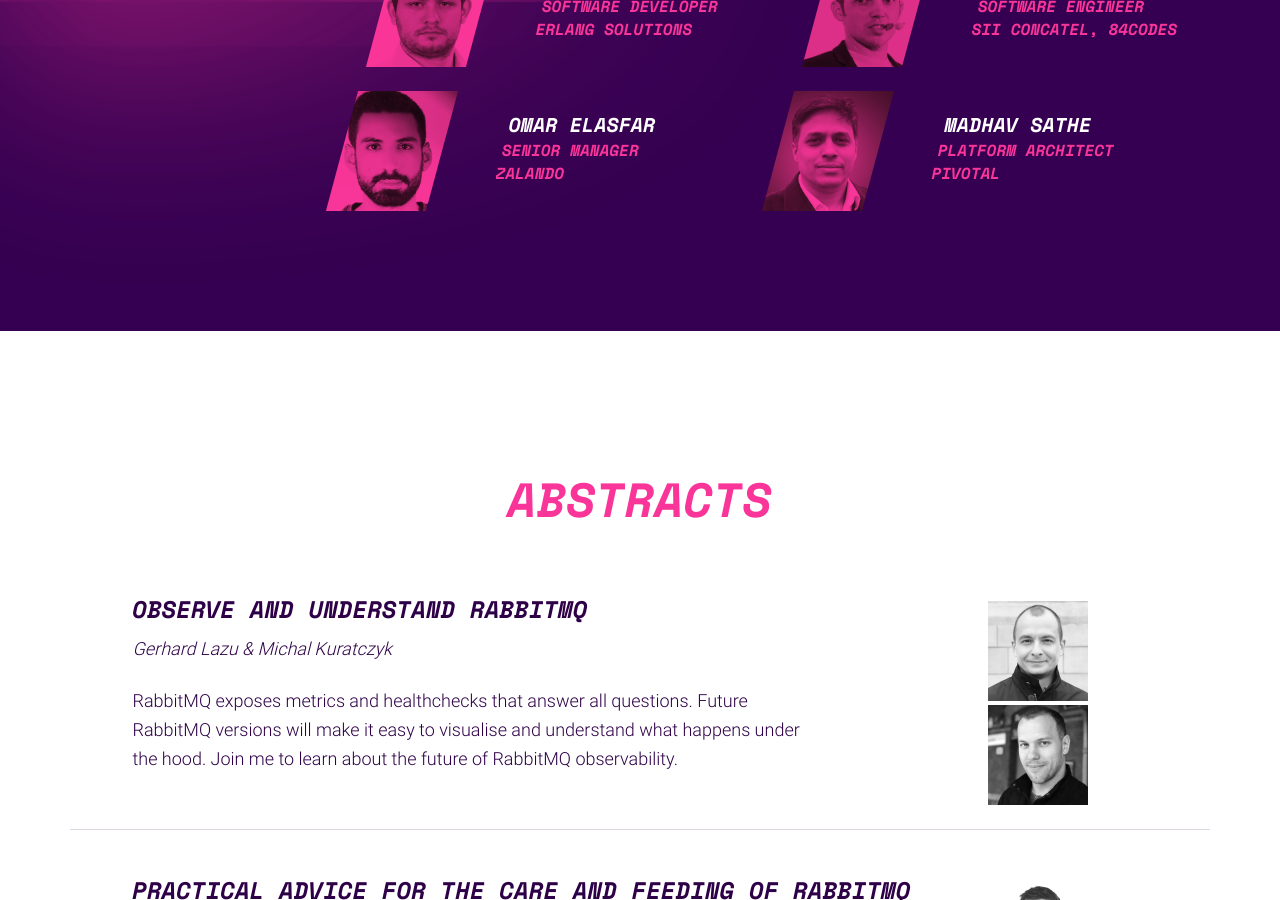
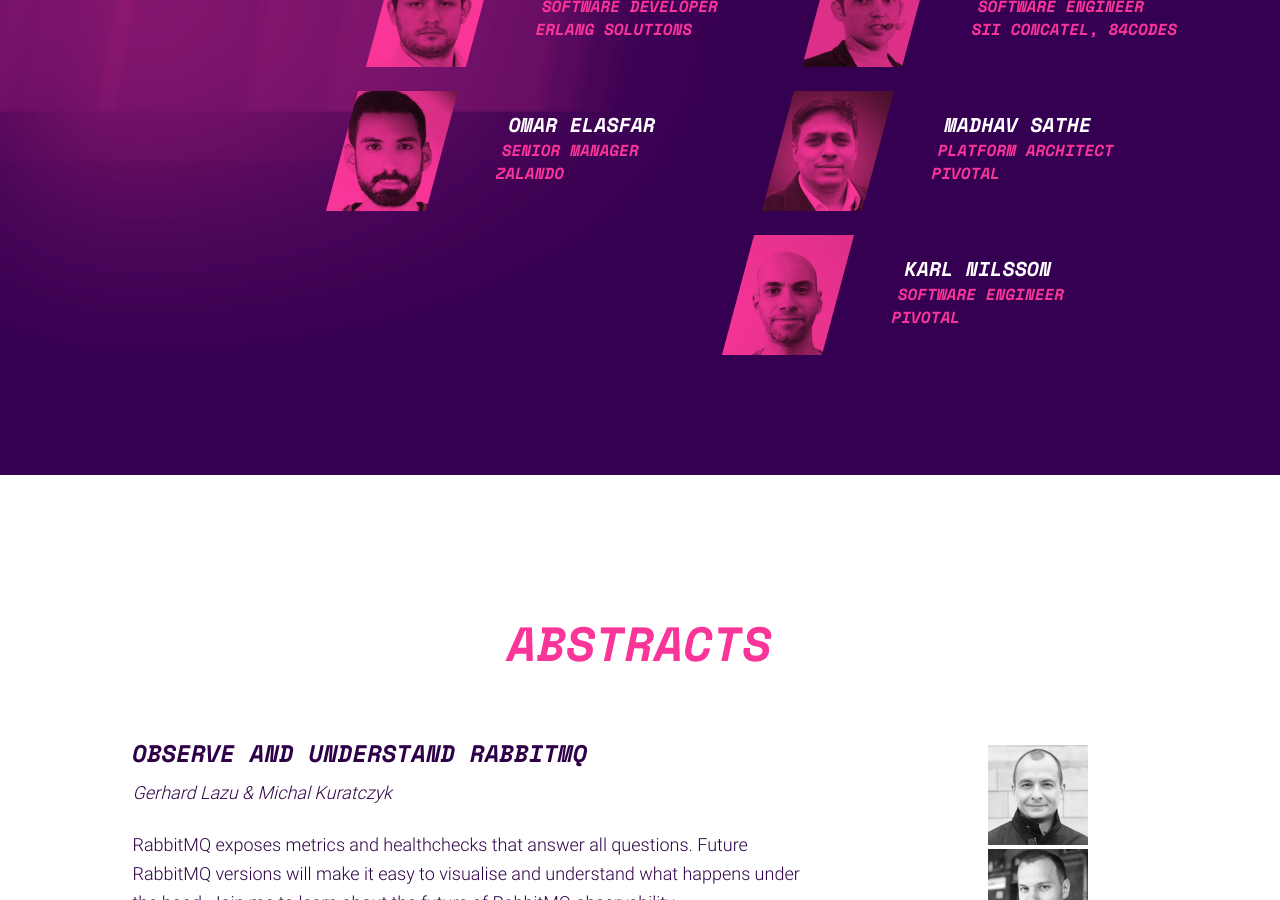
Before and after one commit to isabella232/rabbitmq-summit-1, a Jekyll site: the page built from index.html, in a window 1280 px wide and 900 px high, scrolled down 2121 px. Built offline with Jekyll 4.4.1, drawn with Linux system fonts in a browser that asks for light colours; nearby versions of some CDN libraries; comment, search, counter and statistics services are not loaded.

Commit message:
Adds Karl Nilsson to list of speakers

```diff
--- a/index.html
+++ b/index.html
@@ -340,6 +340,24 @@ footer-logo: /img/logo-pink.png
                   <div class="info skew-box pl-1">
                     <h5 class="text-light text-uppercase mb-1">Madhav Sathe</h5>
                     <p class="text-primary text-uppercase mb-1">Platform Architect</p>
+                    <p class="text-primary text-uppercase mb-1">Pivotal</p>
+                  </div>
+                </div>
+              </div>
+            </div>
+          </div>
+          <div class="row justify-content-center justify-content-md-end">
+            <div class="col-10 col-md-6 col-xl-5 mb-4">
+              <div class="row justify-content-center align-items-center">
+                <div class="col-12 col-md-5 mb-3 mb-md-0">
+                  <div class="skew-box img-wrap">
+                    <div class="img-holder" style="background-image: url(/img/speakers/karl-nilsson.jpg);"></div>
+                  </div>
+                </div>
+                <div class="col-12 col-sm-10 col-md-7">
+                  <div class="info skew-box pl-1">
+                    <h5 class="text-light text-uppercase mb-1">Karl Nilsson</h5>
+                    <p class="text-primary text-uppercase mb-1">Software Engineer</p>
                     <p class="text-primary text-uppercase mb-1">Pivotal</p>
                   </div>
                 </div>
```
